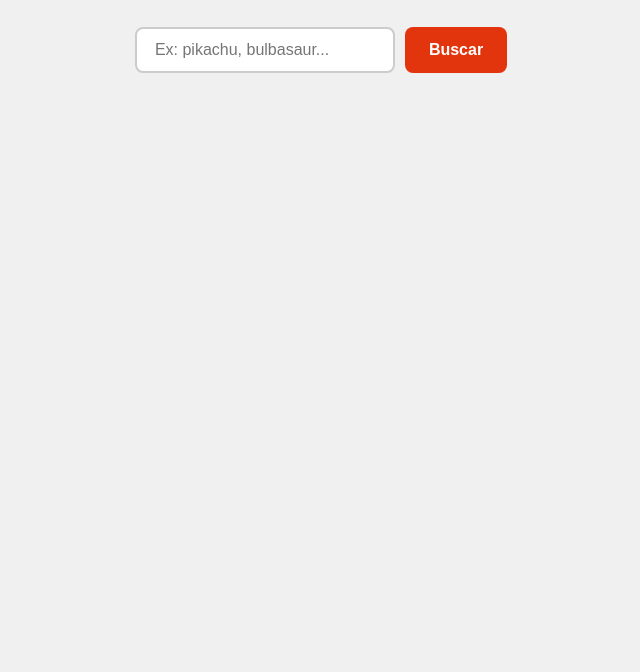
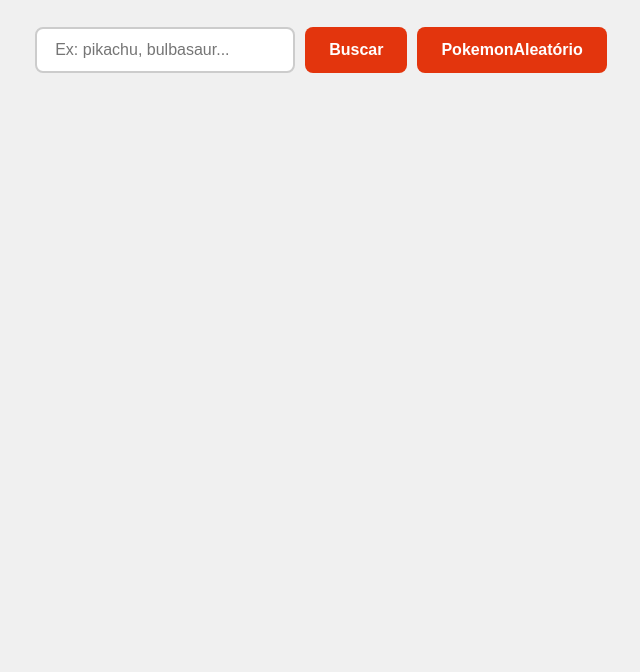
Before and after one commit to I-JoaoVitor-C/Pokedex-Express, a website: page public/index.html in a window 1280 px wide. Shown: the part 128-800 px from the top of the page, without its empty margins (319-959 px from the left). Drawn offline with Linux system fonts and the light colour scheme.

Commit message:
Adicionado botão de pokemon aleatório

```diff
--- a/public/index.html
+++ b/public/index.html
@@ -16,7 +16,9 @@
         <input type="text" id="inputPokemon" placeholder="Ex: pikachu, bulbasaur..."
             onkeydown="if(event.key==='Enter') buscar()" />
         <button onclick="buscar()">Buscar</button>
+        <button onclick="aleatorio()">PokemonAleatório</button>
     </div>
+
 
     <div id="resultado"></div>
 
@@ -74,6 +76,55 @@
                     '<div class="erro">Erro ao conectar com o servidor.</div>';
             }
         }
+
+        async function aleatorio() {
+            const id = Math.floor(Math.random() * 1010) + 1; // Gera um ID aleatório entre 1 e 1010
+            const div = document.getElementById('resultado');
+
+            div.innerHTML = '<div class="carregando">Buscando...</div>';
+
+            try {
+                // Faz requisição para o servidor Express
+                const resposta = await fetch(`/api/pokemon/${id}`);
+                const dados = await resposta.json();
+
+                if (!resposta.ok) {
+                    div.innerHTML = `<div class="erro">${dados.erro}</div>`;
+                    return;
+                }
+
+                const tiposHTML = dados.tipos
+                    .map(t => `<span class="tipo ${t}">${t}</span>`)
+                    .join('');
+
+                div.innerHTML = `
+                    <div class="card">
+                        <img src="${dados.imagem}" alt="${dados.nome}" />
+                        <h2>${dados.nome}</h2>
+                        <p class="numero">#${String(dados.id).padStart(3, '0')}</p>
+                        <div class="tipos">${tiposHTML}</div>
+                        <div class='info-grid'>
+                            <div class='info-item'>
+                                <div class='label'>Altura</div>
+                                <div class='value'>${dados.altura}</div>
+                            </div>
+                            <div class='info-item'>
+                                <div class='label'>Peso</div>
+                                <div class='value'>${dados.peso}</div>
+                            </div>
+                        </div>
+                        <div class='habilidades'>
+                            <strong>Habilidades:</strong>
+                            ${dados.habilidades.join(', ')}
+                        </div>
+                    </div>
+                `;
+
+            } catch (e) {
+                div.innerHTML =
+                    '<div class="erro">Erro ao conectar com o servidor.</div>';
+            }
+        }
     </script>
 </body>
 
```
